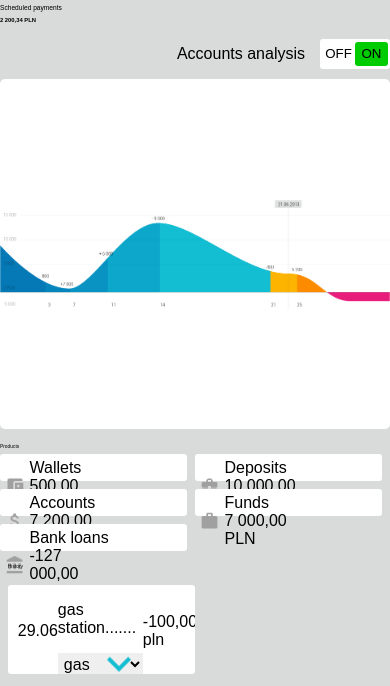
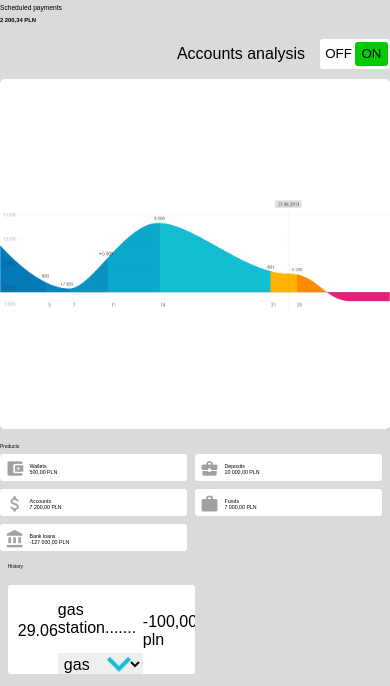
Before and after one commit to wooojek/efLayout, a website built with webpack: page index.html in a window 390 px wide. Shown: the part 231-917 px from the top of the page. Built offline with nearby package versions, Linux system fonts and the light colour scheme.

Commit message:
getting ready to do mobile

```diff
--- a/js/app.js
+++ b/js/app.js
@@ -35,6 +35,4 @@ document.addEventListener("DOMContentLoaded", function (){
     notification.classList.add("notification");
 
     messagesNotification.appendChild(notification);
-
-    console.log(messagesNotification);
 });
--- a/sass/main.scss
+++ b/sass/main.scss
@@ -420,6 +420,7 @@ main {
                         flex-flow: wrap;
                         padding-left: 5px;
                         width: 50%;
+                        font-size: 1.35vw;
 
                         p {
                             width: 100%;
```
Also changed, not shown: css/main.css.
